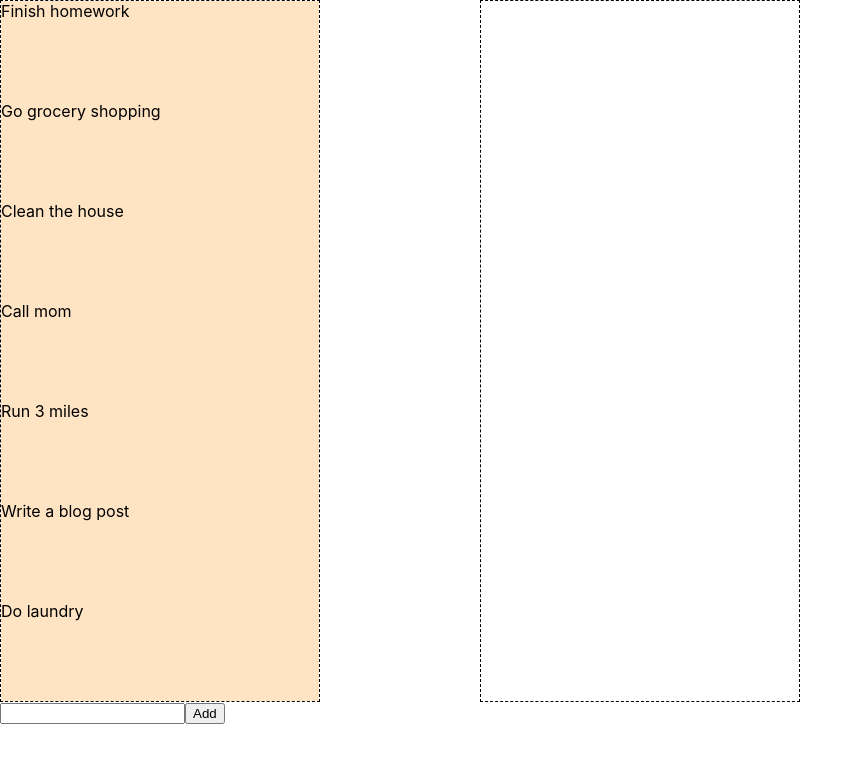
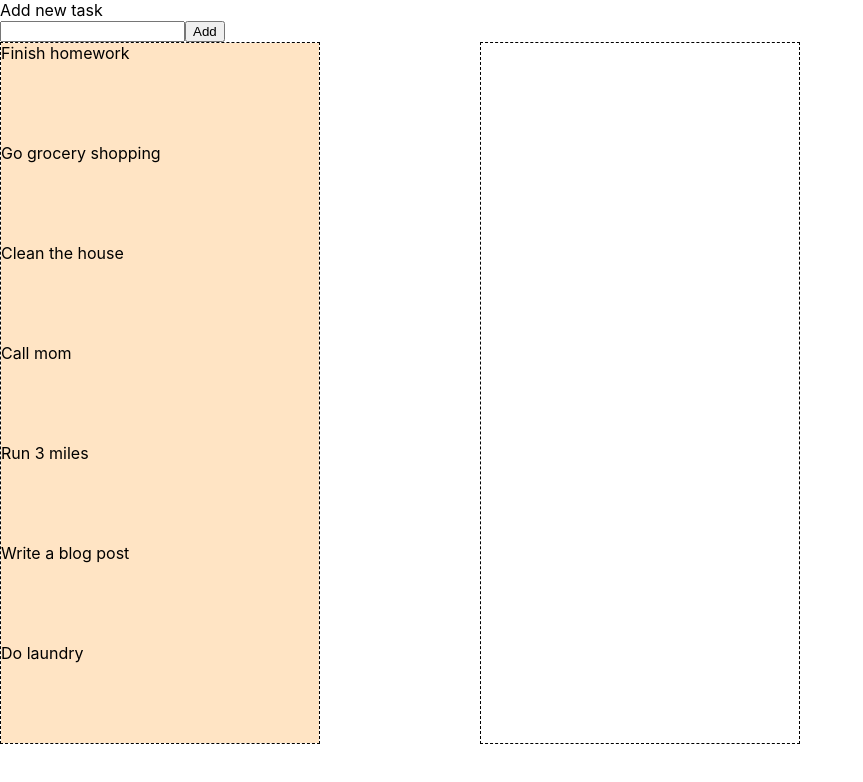
Before and after one commit to mihirprad/Kaban, a React (Create React App) app: page / in a window 1280 px wide. Shown: the top 782 px of the page, without its empty margins (0-863 px from the left). Built offline with nearby package versions, Linux system fonts and the light colour scheme.

Commit message:
reordered components
moved new task input field to precede the kaban board

```diff
--- a/src/App/App.js
+++ b/src/App/App.js
@@ -6,8 +6,8 @@ export default function App(){
 
     return(
     <TasksContext.Provider>
+        <AddNewTask />
         <KabanBoard />
-        <AddNewTask />
     </TasksContext.Provider>
     )
 }
--- a/src/Backlog/AddNewTask.js
+++ b/src/Backlog/AddNewTask.js
@@ -9,8 +9,10 @@ export default function AddNewTask(){
 
     const clickHandler = (event) =>{
         //send data to back end
+        setNewTask("");
     }
     return (<>
+        <div>Add new task</div>
         <input value = {newTask} onChange={inputChangeHandler}/>
         <button onClick = {clickHandler}>Add</button>
     </>)
```
